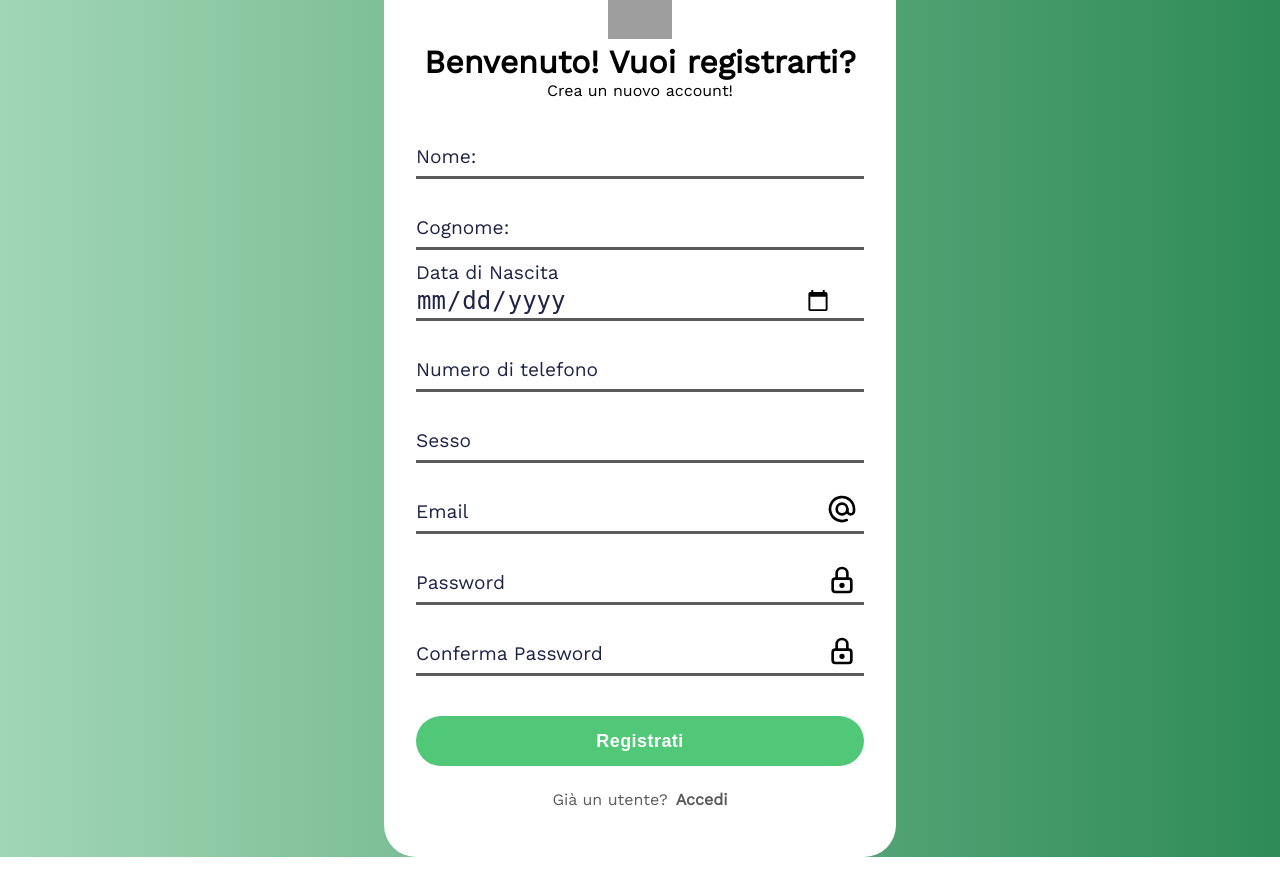
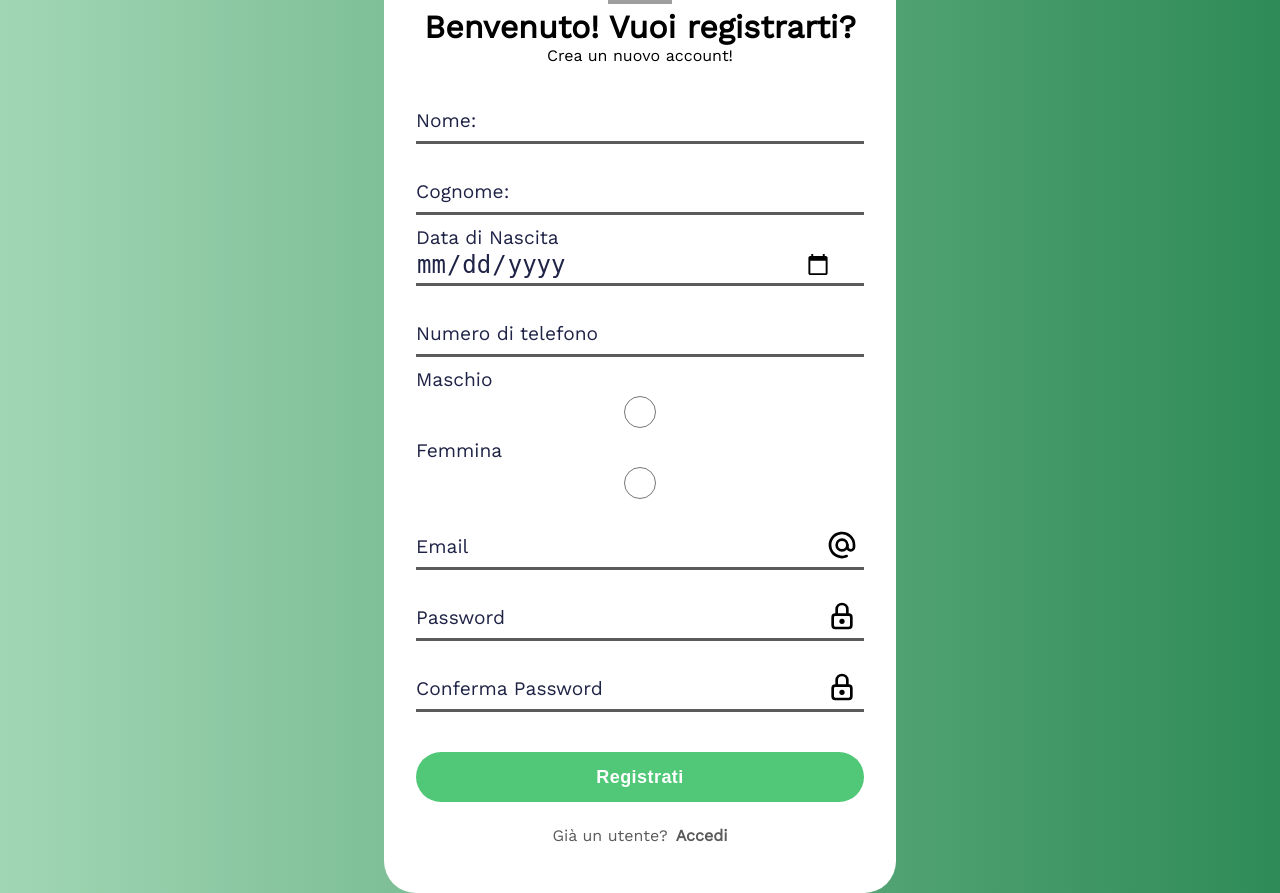
Before and after one commit to CPezz27/DressMeNow, a Flask app: template templates/registrazione.html in a window 1280 px wide. Before the commit the page ends 857 px from the top, so only its background shows below. Run offline with Flask 3, Linux system fonts and the light colour scheme; the template is opened without the code that fills it, so the values that code supplies are empty; grey boxes are pictures that could not be loaded.

Commit message:
html registrazione aggiornato

```diff
--- a/templates/registrazione.html
+++ b/templates/registrazione.html
@@ -8,12 +8,12 @@
     <link rel="preconnect" href="https://fonts.googleapis.com">
     <link rel="preconnect" href="https://fonts.gstatic.com" crossorigin>
     <link href="https://fonts.googleapis.com/css2?family=Work+Sans&display=swap" rel="stylesheet">
-    <link rel="stylesheet" href="../css/Registrazione.css">
+    <link rel="stylesheet" href="{{ url_for('static', filename='registrazione.css') }}">
 </head>
 
 <body>
 
-    <form class="my-form">
+    <form class="my-form" action="/registrati" method="post">
         <div class="login-welcome-row">
             <a href="#" title="Logo">
                 <img src="../assets/Logo.png" alt="Logo" class="logo">
@@ -58,12 +58,13 @@
         </div>
 
         <div class="input__wrapper">
-            <input type="bool" id="sesso" name="sesso" class="input__field" placeholder="Sesso" required>
-            <label for="lastName" class="input__label">Sesso</label>
-            <svg class="input__icon" xmlns="http://www.w3.org/2000/svg" width="24" height="24" viewBox="0 0 24 24"
-                stroke-width="2" stroke="currentColor" fill="none" stroke-linecap="round" stroke-linejoin="round">
-                # Icona per il cognome
-            </svg>
+            <input type="radio" id="Maschio" name="sesso" class="input__field" value="uomo" required>
+            <label for="Maschio" class="input__label">Maschio</label>
+        </div>
+
+        <div class="input__wrapper">
+            <input type="radio" id="Femmina" name="sesso" class="input__field" value="donna" required>
+            <label for="Femmina" class="input__label">Femmina</label>
         </div>
 
         <div class="input__wrapper">
@@ -77,7 +78,7 @@
             </svg>
         </div>
         <div class="input__wrapper">
-            <input id="password" type="password" class="input__field" placeholder="La tua password"
+            <input id="password" type="password" name="password" class="input__field" placeholder="La tua password"
                 title="Minimo 6 characters e almeno 1 MAIUSCOLA ed un numero"
                 pattern="^(?=.*[A-Za-z])(?=.*\d)[A-Za-z\d]{6,}$" required>
             <label for="password" class="input__label">
@@ -92,7 +93,7 @@
             </svg>
         </div>
         <div class="input__wrapper">
-            <input id="confirmPassword" type="password" class="input__field" placeholder="Conferma password"
+            <input id="confirmPassword" type="password" name="confirmPassword" class="input__field" placeholder="Conferma password"
                 title="Conferma la tua password" required>
             <label for="confirmPassword" class="input__label">
                 Conferma Password
@@ -124,3 +125,5 @@
 </body>
 
 </html>
+
+</html>
```
